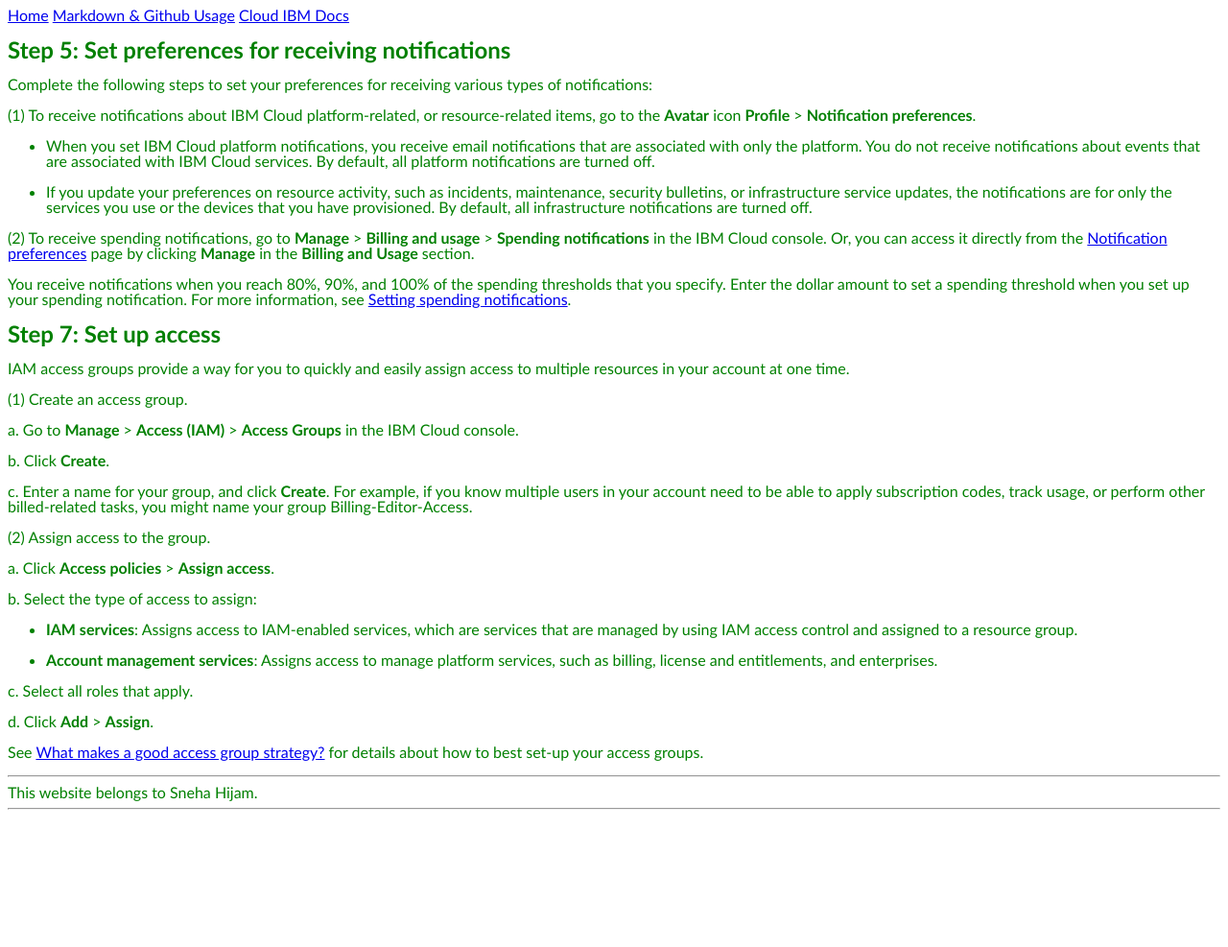
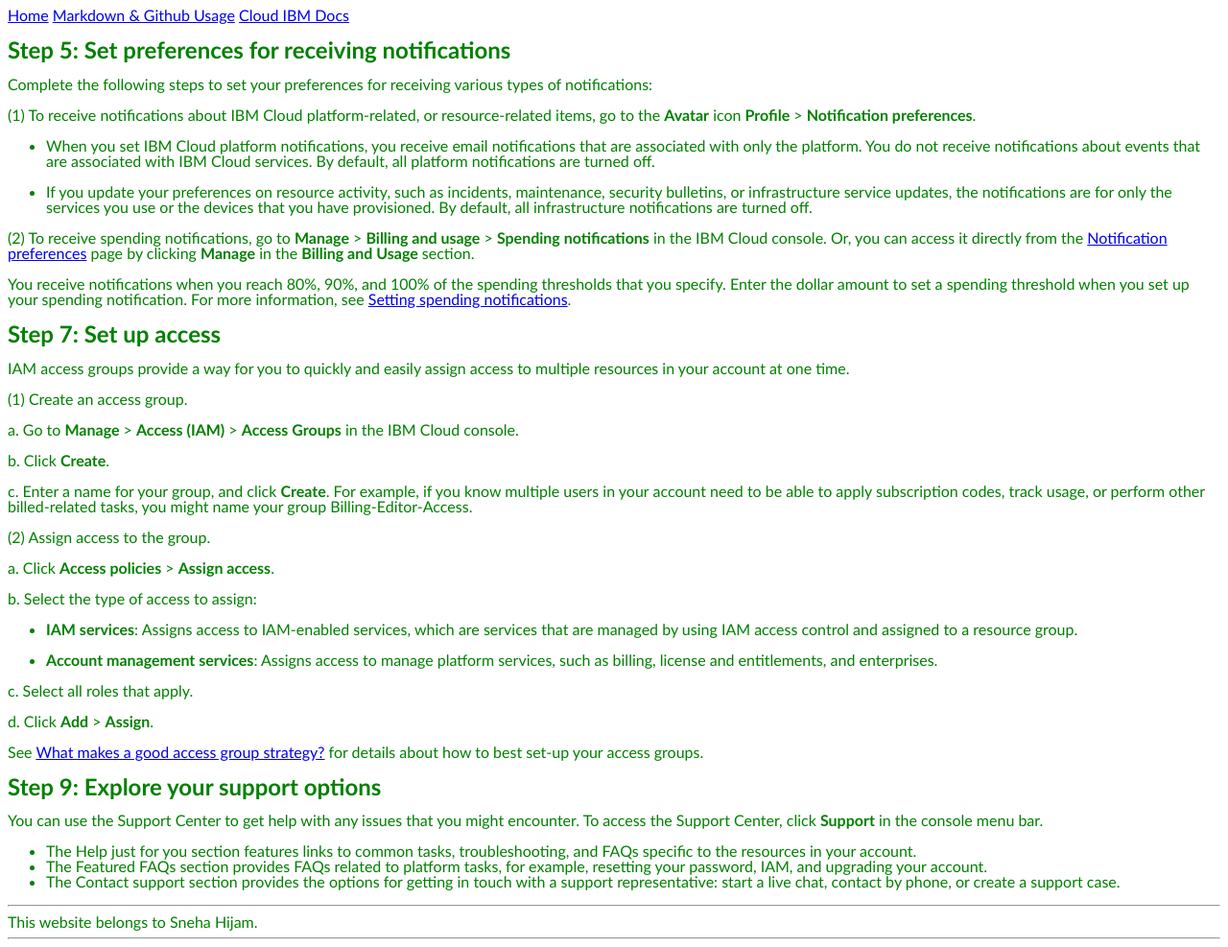
Before and after one commit to SneHijam/SnehaHijam, a Jekyll site: the page built from Cloud IBM Docs.md, in a window 1280 px wide. Shown: the whole page at 96% size. Built offline with Jekyll 4.4.1, drawn with Linux system fonts in a browser that asks for light colours; our own code applies the rules of GitHub Pages for plain Markdown files; before the commit the page ends 900 px from its top, so only the background shows below that.

Commit message:
Update Cloud IBM Docs.md

```diff
--- a/Cloud IBM Docs.md
+++ b/Cloud IBM Docs.md
@@ -45,3 +45,13 @@ c. Select all roles that apply.
 d. Click **Add** > **Assign**.
 
 See [What makes a good access group strategy?](https://cloud.ibm.com/docs/account?topic=account-account_setup#resource-group-strategy) for details about how to best set-up your access groups.
+
+
+
+## Step 9: Explore your support options
+
+You can use the Support Center to get help with any issues that you might encounter. To access the Support Center, click **Support** in the console menu bar.
+
+* The Help just for you section features links to common tasks, troubleshooting, and FAQs specific to the resources in your account.
+* The Featured FAQs section provides FAQs related to platform tasks, for example, resetting your password, IAM, and upgrading your account.
+* The Contact support section provides the options for getting in touch with a support representative: start a live chat, contact by phone, or create a support case.
```
